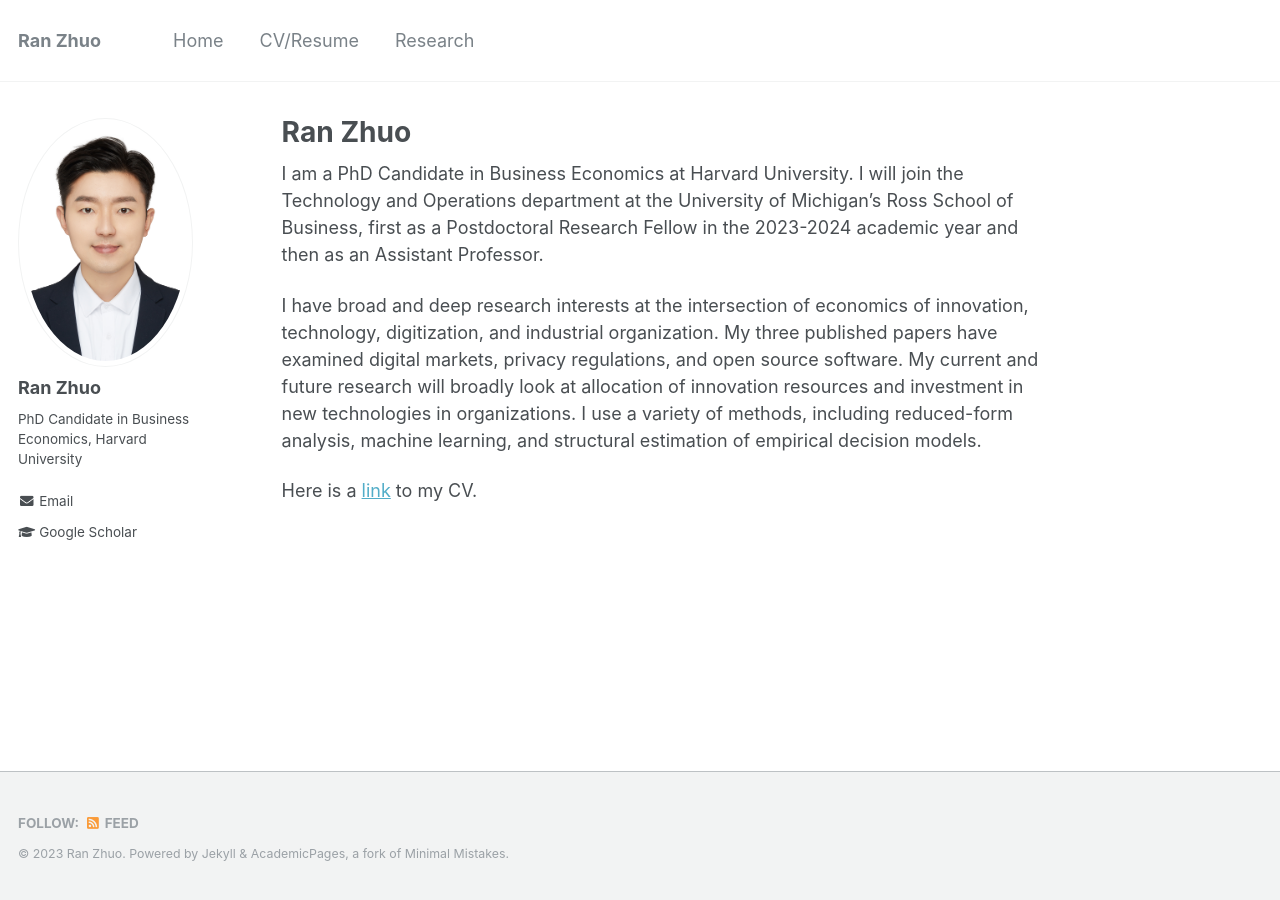
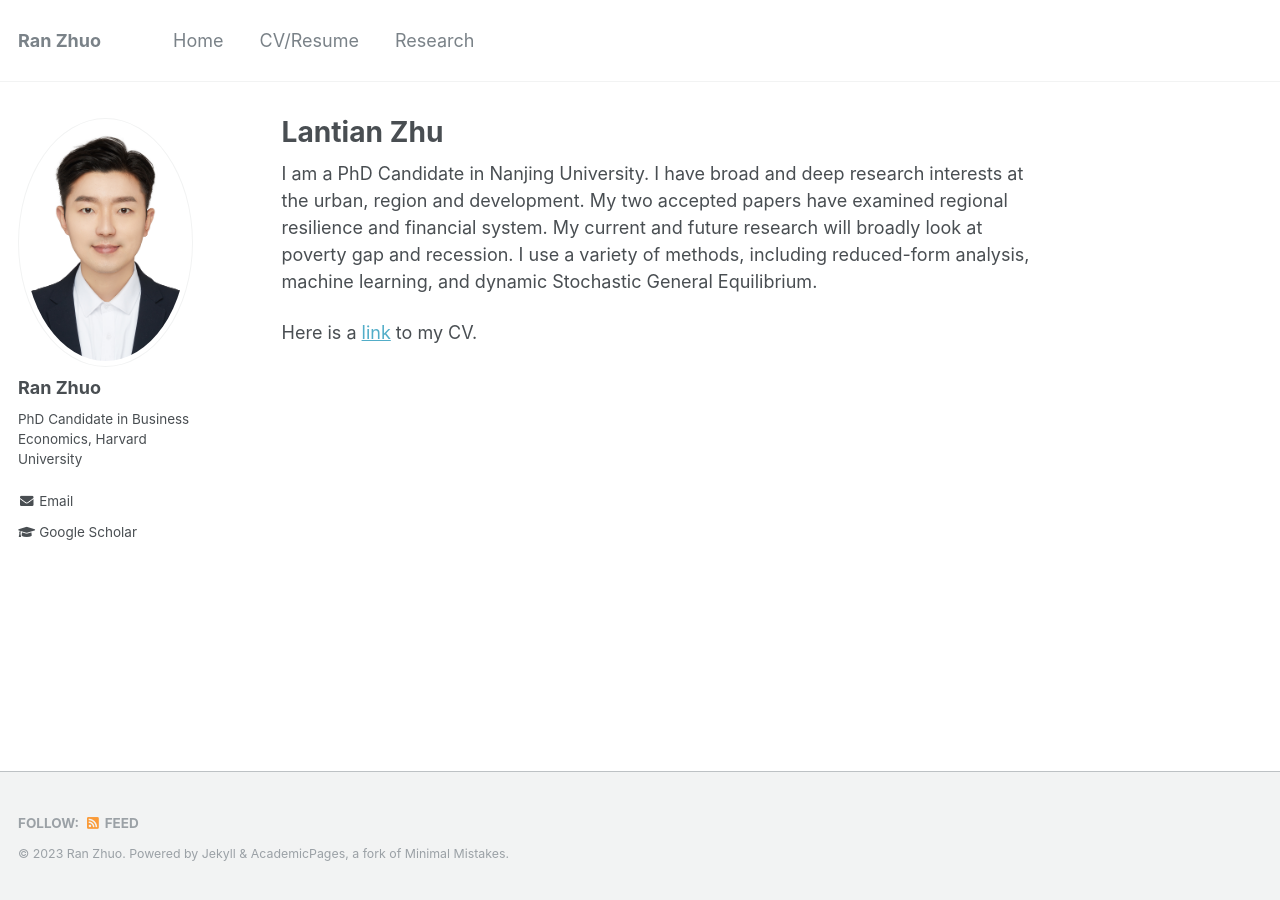
Before and after one commit to lantianZhu/lantianZhu.github.io, a Jekyll site: the page built from _pages/about.md, in a window 1280 px wide. Built offline with Jekyll 4.4.1, drawn with Linux system fonts in a browser that asks for light colours.

Commit message:
Update about.md

```diff
--- a/_pages/about.md
+++ b/_pages/about.md
@@ -1,6 +1,6 @@
 ---
 permalink: /
-title: "Ran Zhuo"
+title: "Lantian Zhu"
 excerpt: ""
 author_profile: true
 redirect_from:
@@ -8,8 +8,6 @@ redirect_from:
   - /about.html
 ---
 
-I am a PhD Candidate in Business Economics at Harvard University. I will join the Technology and Operations department at the University of Michigan's Ross School of Business, first as a Postdoctoral Research Fellow in the 2023-2024 academic year and then as an Assistant Professor.
+I am a PhD Candidate in Nanjing University. I have broad and deep research interests at the urban, region and development. My two accepted papers have examined regional resilience and financial system. My current and future research will broadly look at poverty gap and recession. I use a variety of methods, including reduced-form analysis, machine learning, and dynamic Stochastic General Equilibrium.
 
-I have broad and deep research interests at the intersection of economics of innovation, technology, digitization, and industrial organization. My three published papers have examined digital markets, privacy regulations, and open source software. My current and future research will broadly look at allocation of innovation resources and investment in new technologies in organizations. I use a variety of methods, including reduced-form analysis, machine learning, and structural estimation of empirical decision models.
-
-Here is a [link](https://ranzhuo17.github.io/files/RanZhuo_CV_current.pdf) to my CV.
+Here is a [link](https://lantianZhu.github.io/files/Zhu_s_CV_20230209.pdf) to my CV.
```
